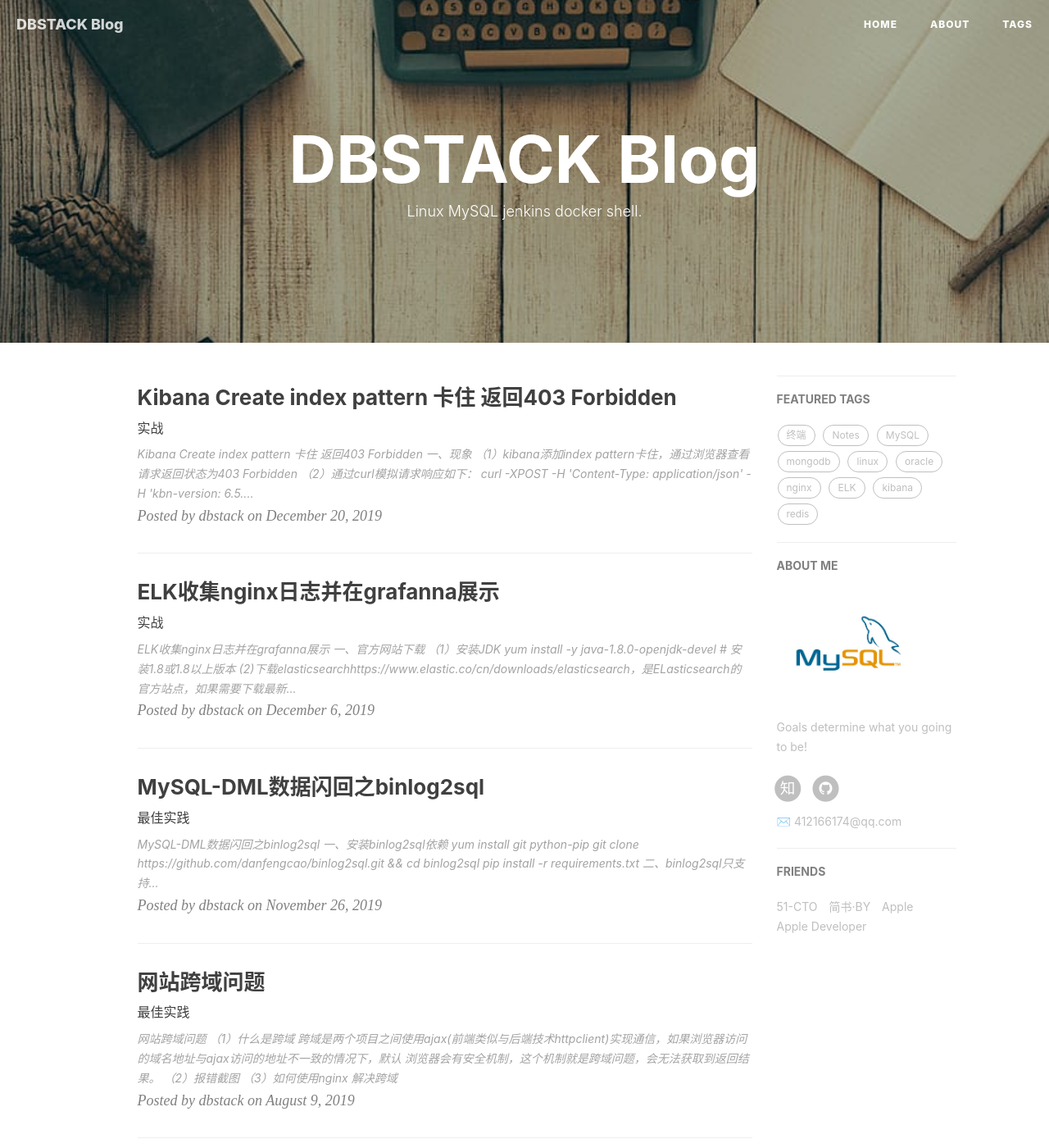
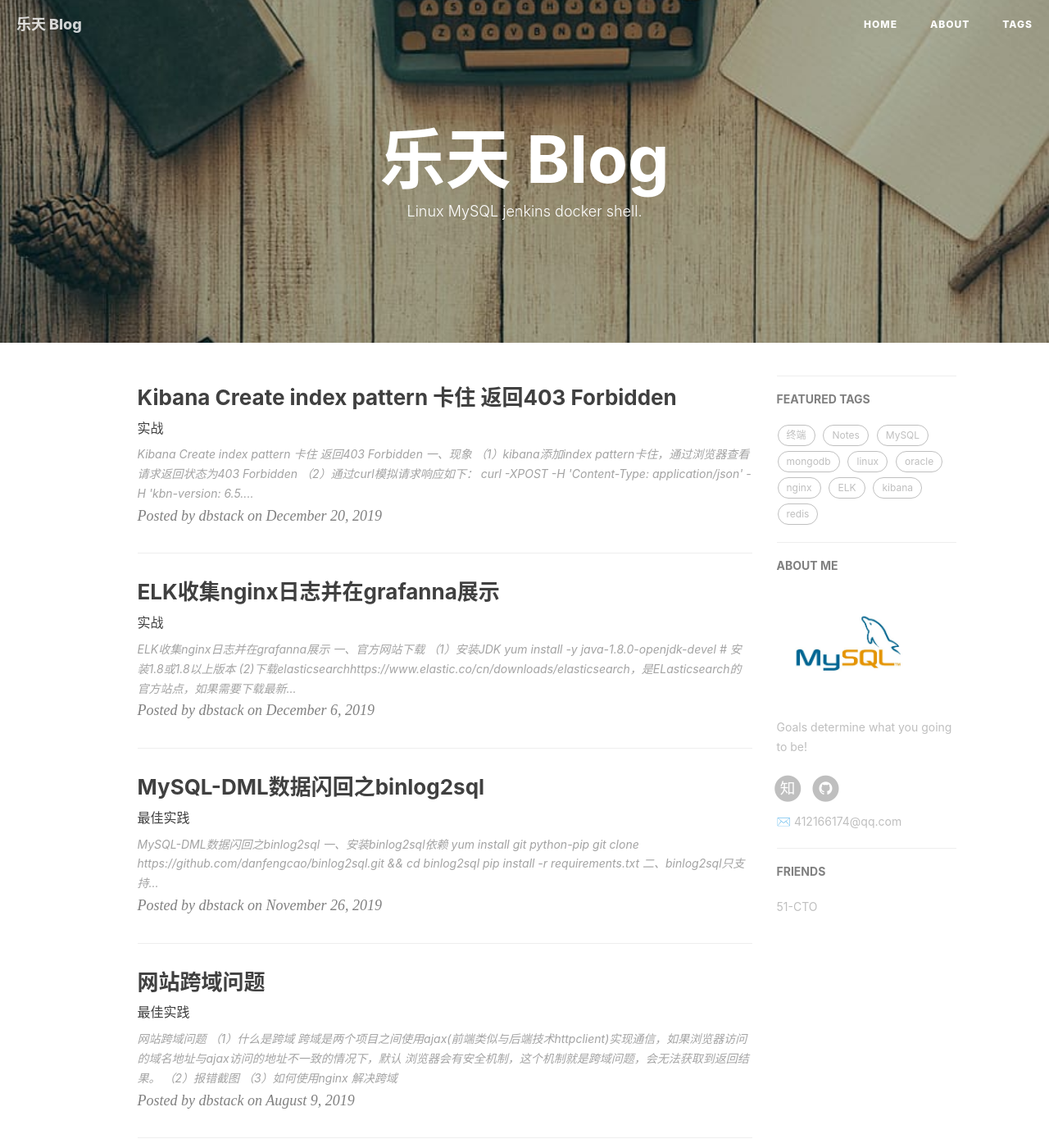
Before and after one commit to weiyanwei412/weiyanwei412.github.io, a Jekyll site: the page built from index.html, in a window 1280 px wide and 1400 px high. Shown: the whole window at 82% size. Built offline with Jekyll 4.4.1, drawn with Linux system fonts in a browser that asks for light colours; nearby versions of some CDN libraries; the list of posts is cut into pages by our own code; comment, search, counter and statistics services are not loaded; some of the changed text lies outside the part shown.

Commit message:
Update _config.yml

```diff
--- a/_config.yml
+++ b/_config.yml
@@ -1,10 +1,10 @@
 # Site settings
-title: DBSTACK Blog
-SEOTitle: DBSTACK的博客 | DBSTACK Blog
+title: 乐天 Blog
+SEOTitle: 乐天的博客 | DBSTACK Blog
 header-img: img/post-bg-desk.jpg
 email: 412166174@qq.com
 description: "Every failure is leading towards success."
-keyword: "BY, BY Blog, dbstack的博客, dbstack, 乐天, iOS, Apple, iPhone"
+keyword: "BY, BY Blog, 乐天的博客, dbstack, 乐天, iOS, Apple, iPhone"
 url: "http://weiyanwei412.github.io"          # your host, for absolute URL
 baseurl: ""      # for example, '/blog' if your blog hosted on 'host/blog'
 github_repo: "https://github.com/weiyanwei412/weiyanwei412.github.io.git" # you code repository
@@ -101,15 +101,6 @@ friends: [
     {
         title: "51-CTO",
         href: "http://blog.51cto.com/412166174"
-    },{
-        title: "简书·BY",
-        href: "#######"
-    },{
-        title: "Apple",
-        href: "https://apple.com"
-    },{
-        title: "Apple Developer",
-        href: "https://developer.apple.com/"
     }
 ]
 
```
